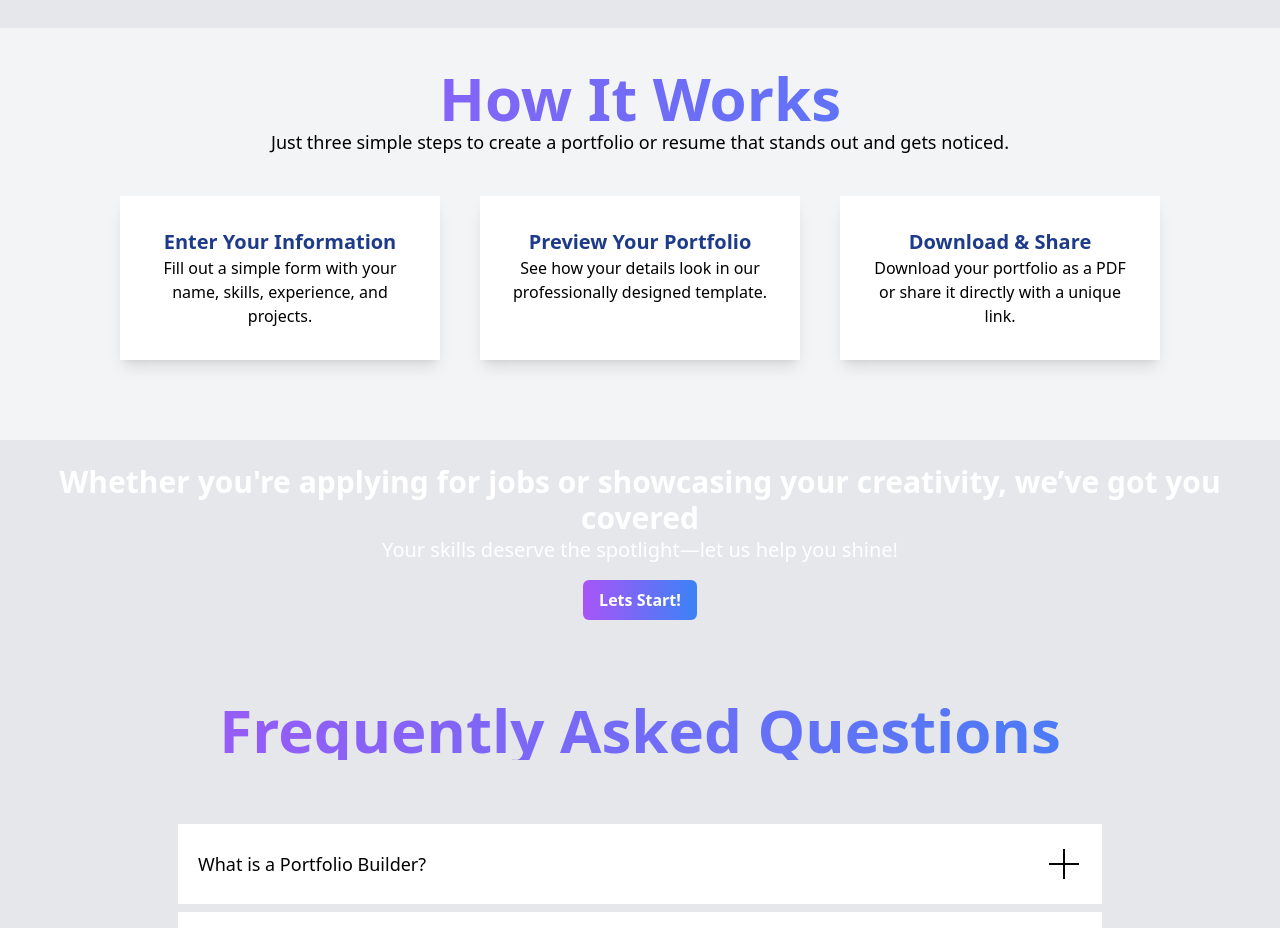
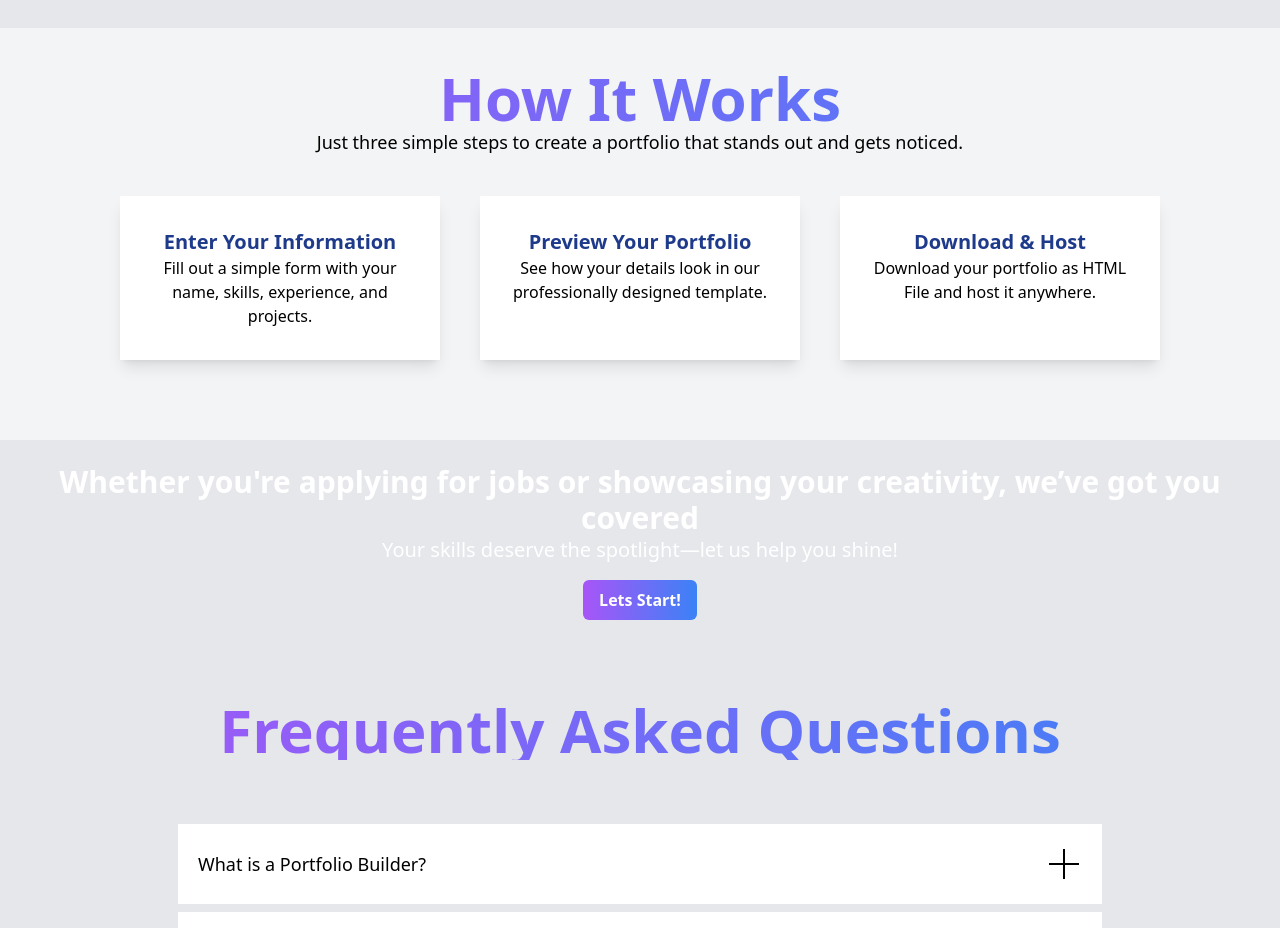
Before and after one commit to CodesByAda/CodesByAda.portify.github.io, a plain HTML site: page public/index.html in a window 1280 px wide. Shown: the part 1440-2368 px from the top of the page. Drawn offline with Linux system fonts and the light colour scheme.

Commit message:
Update index.html

```diff
--- a/public/index.html
+++ b/public/index.html
@@ -79,7 +79,7 @@
     <section class="bg-gray-100">
         <div class="howtocontents container m-auto px-6 py-10">
             <h2 class="text-6xl font-black text-center bg-gradient-to-r from-purple-500 to-blue-500 bg-clip-text text-transparent max-sm:text-4xl">How It Works</h2>
-            <p class="text-lg text-center max-sm:text-base">Just three simple steps to create a portfolio or resume that stands out and gets noticed.</p>
+            <p class="text-lg text-center max-sm:text-base">Just three simple steps to create a portfolio that stands out and gets noticed.</p>
             <div class="cardsection pt-10 pb-10 flex justify-center gap-x-10 gap-y-5 flex-wrap text-center">
                 <!--HOW TO CARD1-->
                 <div class="card bg-white shadow-lg w-80 p-8">
@@ -95,8 +95,8 @@
 
                 <!--HOW TO CARD3-->
                 <div class="card bg-white shadow-lg w-80 p-8">
-                    <h2 class="text-blue-900 text-xl font-black">Download & Share</h2>
-                    <p>Download your portfolio as a PDF or share it directly with a unique link.</p>
+                    <h2 class="text-blue-900 text-xl font-black">Download & Host</h2>
+                    <p>Download your portfolio as HTML File and host it anywhere.</p>
                 </div>
             </div>
         </div>
```
